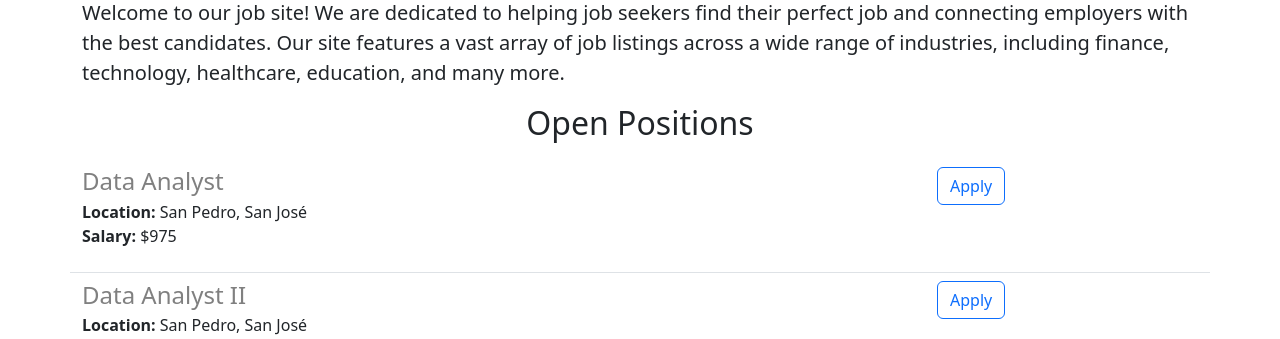
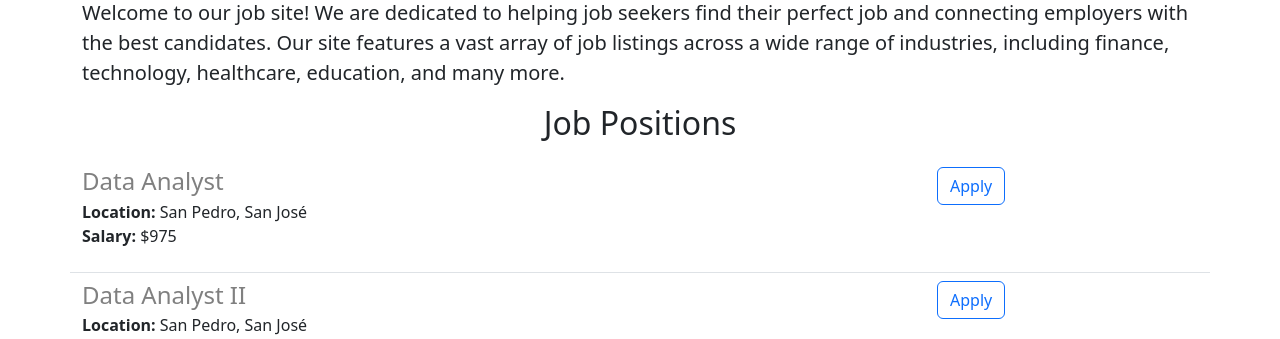
Before and after one commit to Kev1nLU/leonejobsv2, a Flask app: page / in a window 1280 px wide. Shown: the part 512-851 px from the top of the page. Run offline with Flask 3, Linux system fonts and the light colour scheme.

Commit message:
New Index changes

```diff
--- a/templates/home.html
+++ b/templates/home.html
@@ -14,7 +14,7 @@
         <img class="img-fluid" src="static\assets\banner.jpg" id="banner" alt="" width="700" height="400">
         <h2 class="text-center mt-2 mb-4">About Jobs</h2>
         <p class="lead">Welcome to our job site! We are dedicated to helping job seekers find their perfect job and connecting employers with the best candidates. Our site features a vast array of job listings across a wide range of industries, including finance, technology, healthcare, education, and many more.</p>
-        <h2 class="text-center mt-2 mb-4">Open Positions</h2>
+        <h2 class="text-center mt-2 mb-4">Job Positions</h2>
         <div>
             {% for job in jobs %}
                 {%include 'jobs_component.html'%}
```
